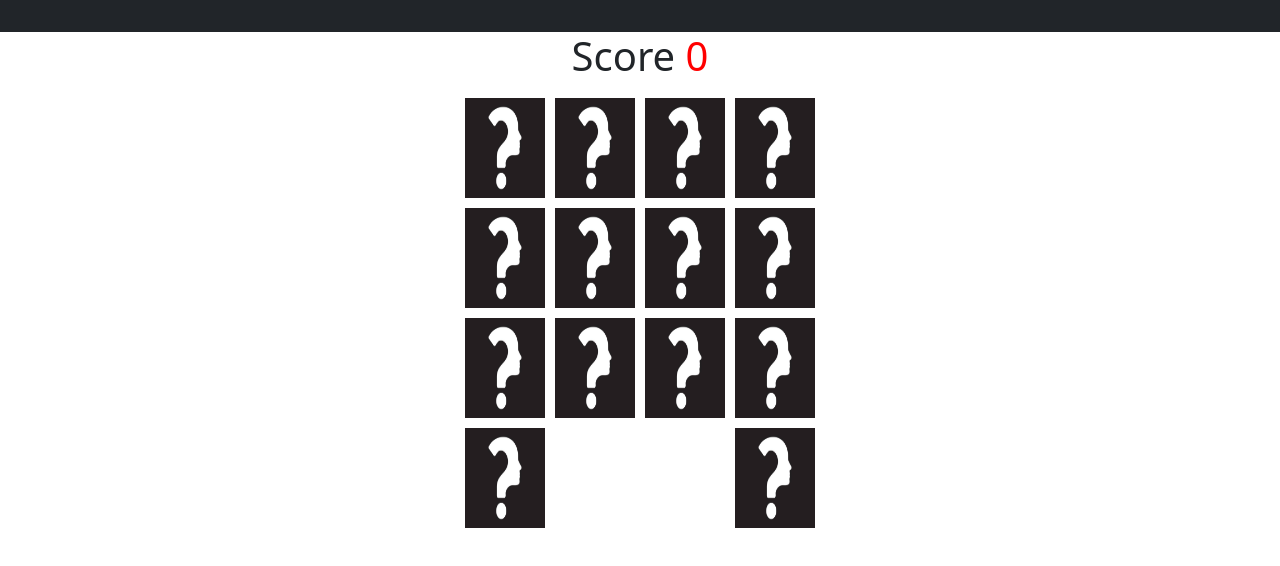
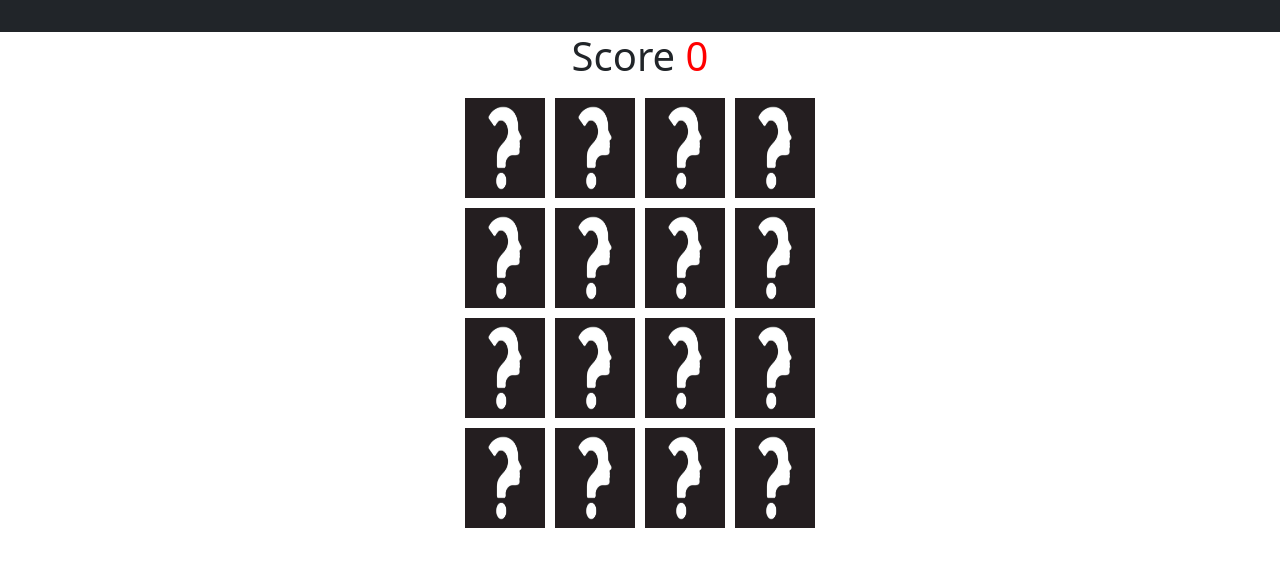
Before and after one commit to SamehHammad/memory-game, a React (Vite) app: page / in a window 1280 px wide. Shown: the top 566 px of the page. Built offline with nearby package versions, Linux system fonts and the light colour scheme.

Commit message:
change branch name it workflows

```diff
--- a/src/components/Home/Level1.jsx
+++ b/src/components/Home/Level1.jsx
@@ -157,7 +157,22 @@ const Level1 = () => {
                 hideImg1 === "m60" || hideImg2 === "m60" ? "hidden" : "s",
             }}
           />
-
+          <Pic
+            src={clicked == "m70" ? m7 : q}
+            imgClick={() => flipImg("m70")}
+            imgStyle={{
+              visibility:
+                hideImg1 === "m70" || hideImg2 === "m70" ? "hidden" : "s",
+            }}
+          />
+          <Pic
+            src={clicked == "m80" ? m8 : q}
+            imgClick={() => flipImg("m80")}
+            imgStyle={{
+              visibility:
+                hideImg1 === "m80" || hideImg2 === "m80" ? "hidden" : "s",
+            }}
+          />
         </div>
       </div>
     </>
```
